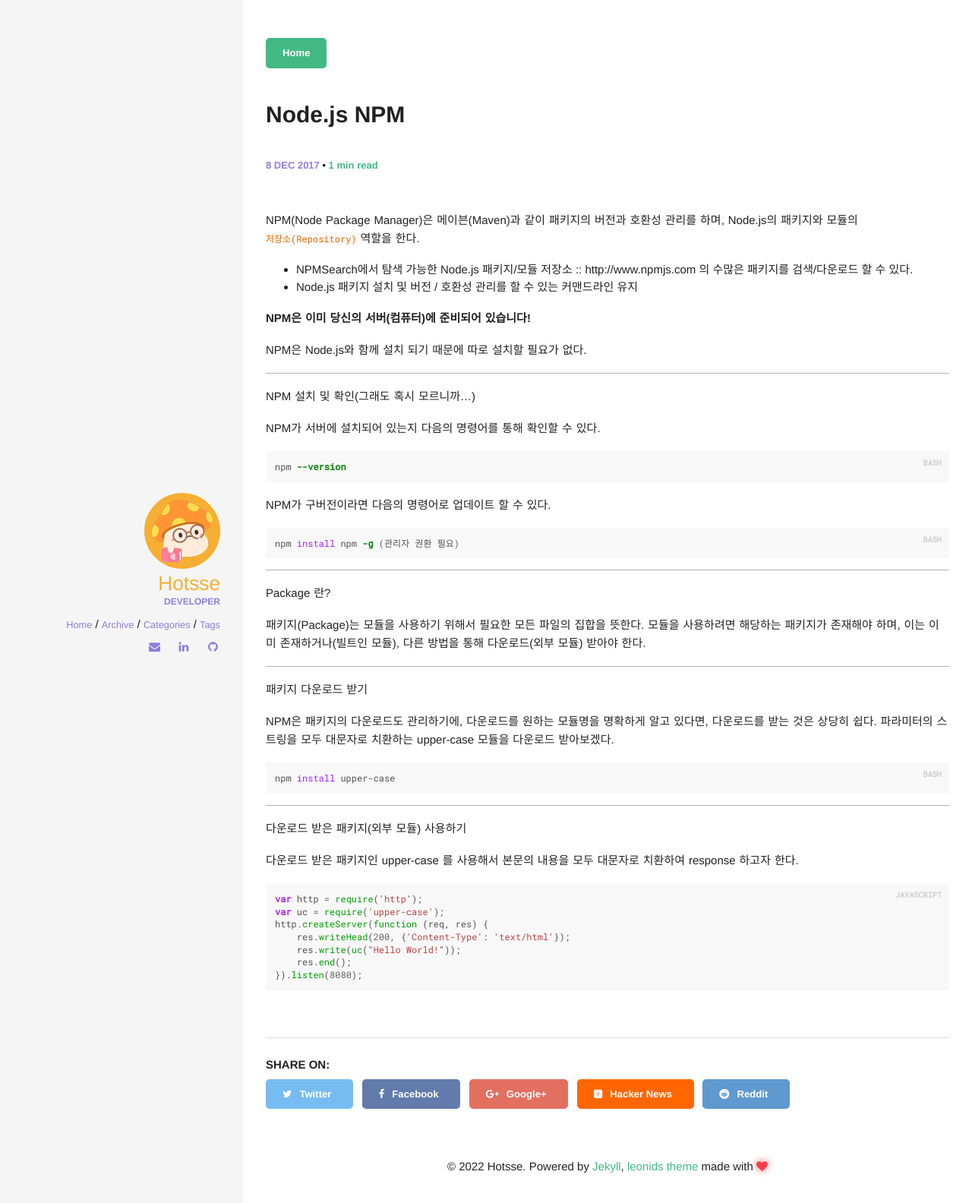
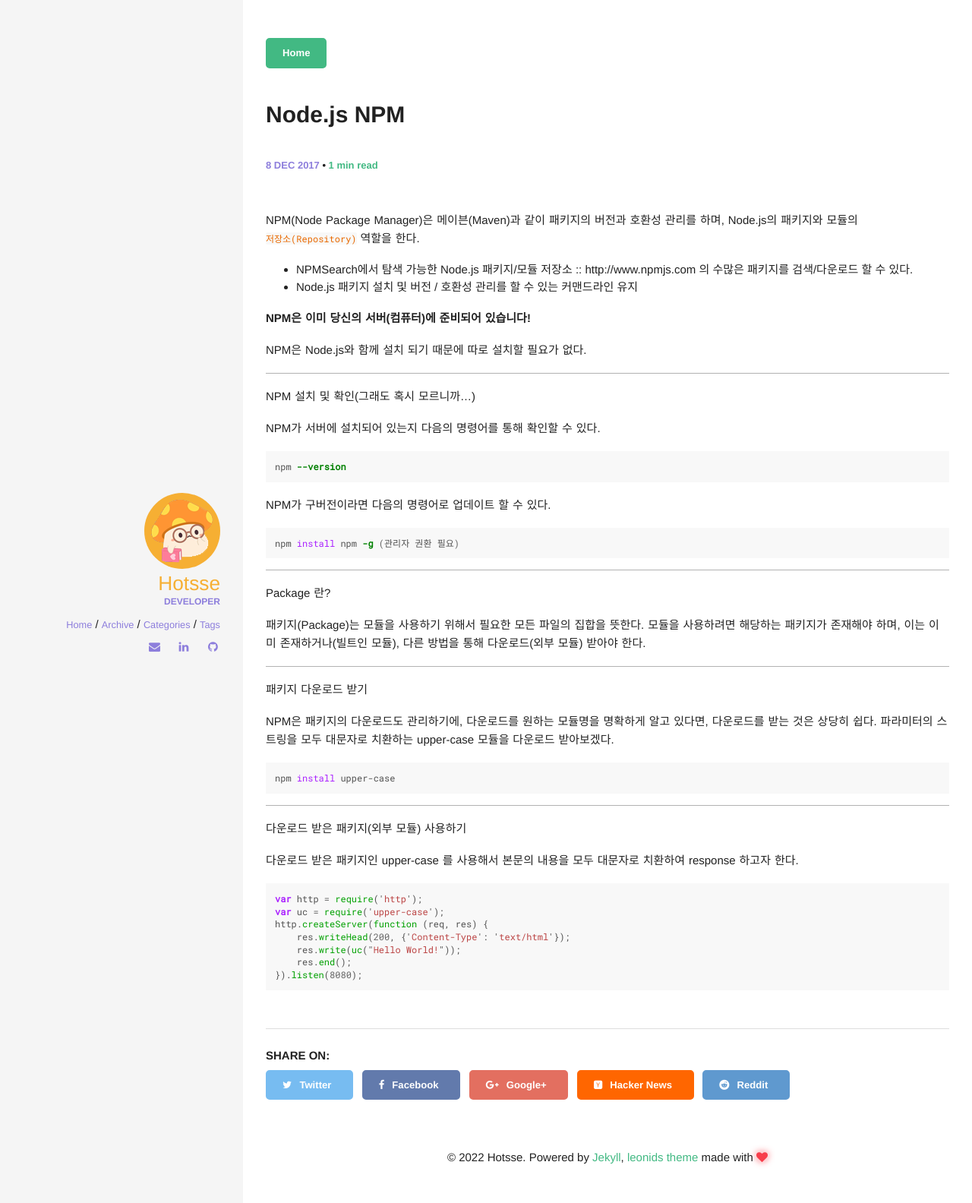
Before and after one commit to Hotsse/hotsse.github.io, a Jekyll site: the page built from _posts/2017-12-08-Node.js NPM.md, in a window 1280 px wide. Shown: the top 1584 px of the page at 76% size. Built offline with Jekyll 4.4.1, drawn with Linux system fonts in a browser that asks for light colours; comment, search, counter and statistics services are not loaded.

Commit message:
Update 2017-12-08-Node.js NPM.md

````diff
--- a/_posts/2017-12-08-Node.js NPM.md
+++ b/_posts/2017-12-08-Node.js NPM.md
@@ -22,14 +22,14 @@
 NPM 설치 및 확인(그래도 혹시 모르니까...)
 
 NPM가 서버에 설치되어 있는지 다음의 명령어를 통해 확인할 수 있다.
-{% highlight bash %}
+``` bash
 npm --version
-{% endhighlight %}
+```
 
 NPM가 구버전이라면 다음의 명령어로 업데이트 할 수 있다.
-{% highlight bash %}
+``` bash
 npm install npm -g (관리자 권환 필요)
-{% endhighlight %}
+```
 
 ---------------------
 
@@ -46,9 +46,9 @@
 NPM은 패키지의 다운로드도 관리하기에, 다운로드를 원하는 모듈명을 명확하게 알고 있다면, 다운로드를 받는 것은 상당히 쉽다.
 파라미터의 스트링을 모두 대문자로 치환하는 upper-case 모듈을 다운로드 받아보겠다.
 
-{% highlight bash %}
+``` bash
 npm install upper-case
-{% endhighlight %}
+```
 
 --------------------
 
@@ -56,7 +56,7 @@
 
 다운로드 받은 패키지인 upper-case 를 사용해서 본문의 내용을 모두 대문자로 치환하여 response 하고자 한다.
 
-{% highlight javascript %}
+``` javascript
 var http = require('http');
 var uc = require('upper-case');
 http.createServer(function (req, res) {
@@ -64,4 +64,4 @@
     res.write(uc("Hello World!"));
     res.end();
 }).listen(8080);
-{% endhighlight %}
+```
````
